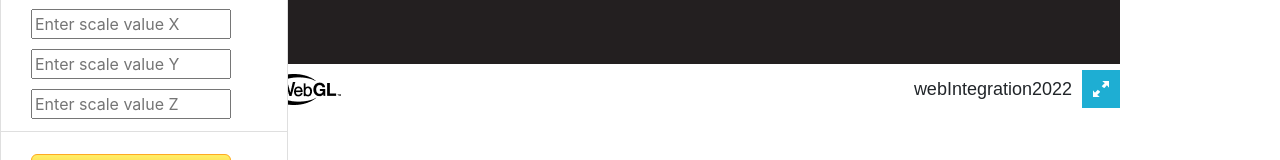
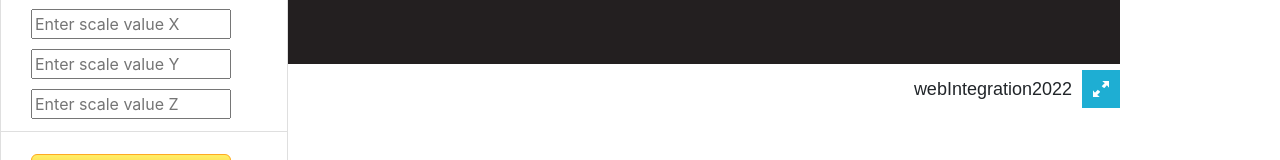
Before and after one commit to GastonTH/simple_npm_server, a website: page public2/index.html in a window 1280 px wide. Shown: the part 614-774 px from the top of the page. Drawn offline with nearby package versions, Linux system fonts and the light colour scheme; no server answers.

Commit message:
webgl logo remove

```diff
--- a/public2/index.html
+++ b/public2/index.html
@@ -20,7 +20,7 @@
       </div>
       <div id="unity-warning"> </div>
       <div id="unity-footer">
-        <div id="unity-webgl-logo"></div>
+
         <div id="unity-fullscreen-button"></div>
         <div id="unity-build-title">webIntegration2022</div>
       </div>
```
